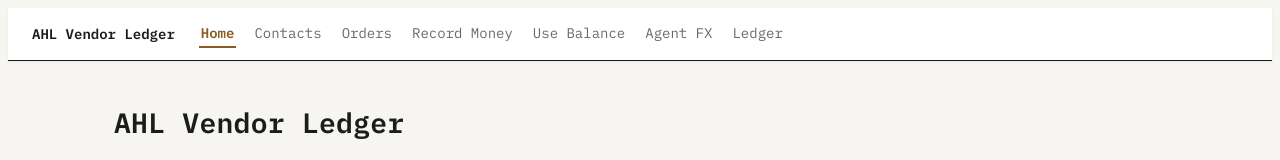
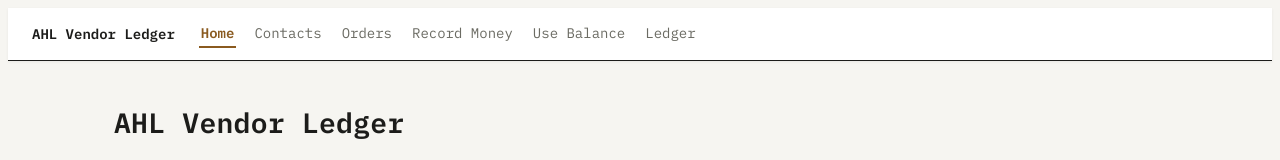
Before and after one commit to ahl-official/ahl-vendor-ledger, a Next.js app: page / in a window 1280 px wide. Shown: the top 160 px of the page. Built offline with nearby package versions, Linux system fonts and the light colour scheme.

Commit message:
Remove unwanted Agent FX navigation tab

```diff
--- a/app/components/Nav.tsx
+++ b/app/components/Nav.tsx
@@ -8,7 +8,6 @@ const NAV = [
   { href: "/orders", label: "Orders" },
   { href: "/payments/new", label: "Record Money" },
   { href: "/vendor-balance", label: "Use Balance" },
-  { href: "/agent-fx", label: "Agent FX" },
   { href: "/ledger", label: "Ledger" },
 ];
 
```
